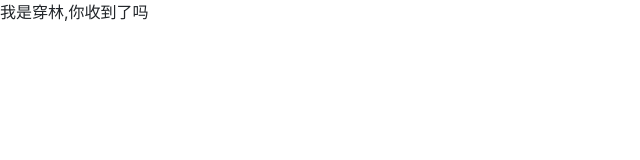
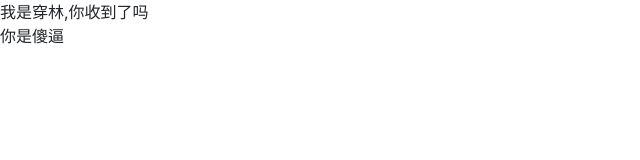
Before and after one commit to chuanlinlaile/-, a website: page src/demo.html in a window 1280 px wide. Shown: the whole page, without its empty margins (0-640 px from the left). Drawn offline with nearby package versions, Linux system fonts and the light colour scheme.

Commit message:
第二次更新

```diff
--- a/src/demo.html
+++ b/src/demo.html
@@ -10,7 +10,7 @@
 <body>
 <div>我是穿林,你收到了吗</div>
 
-
+<p>你是傻逼</p>
 
 </body>
 </html>
```
